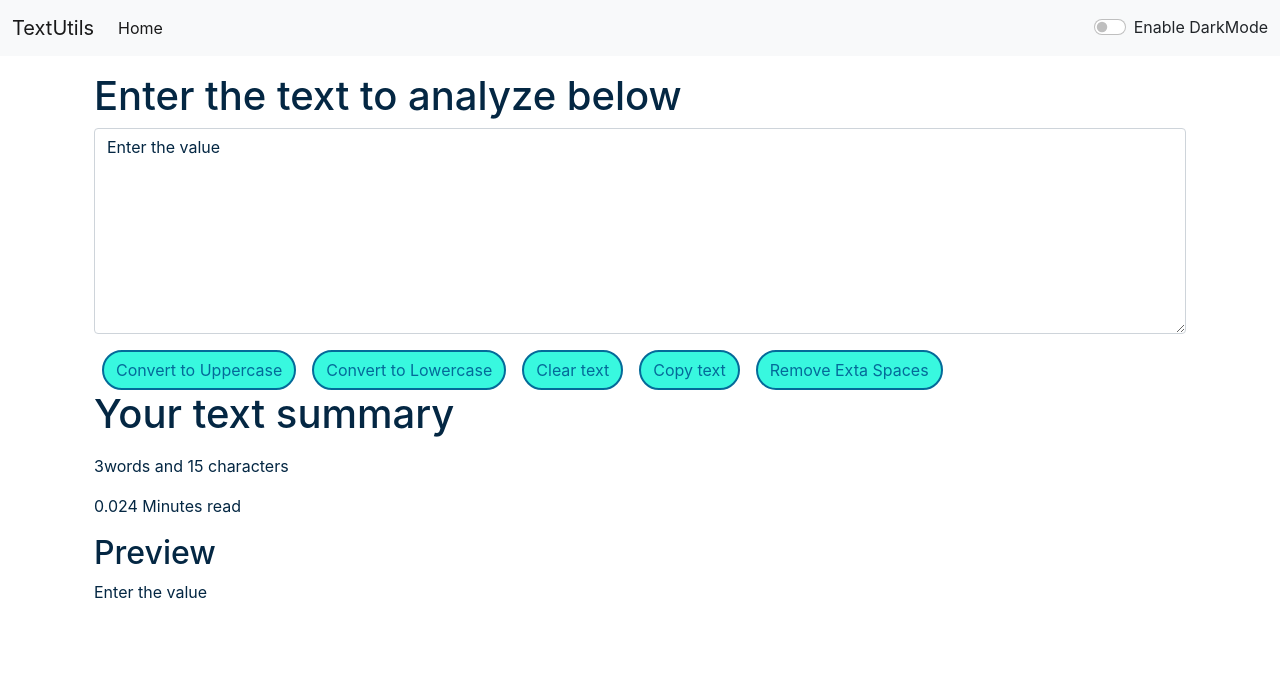
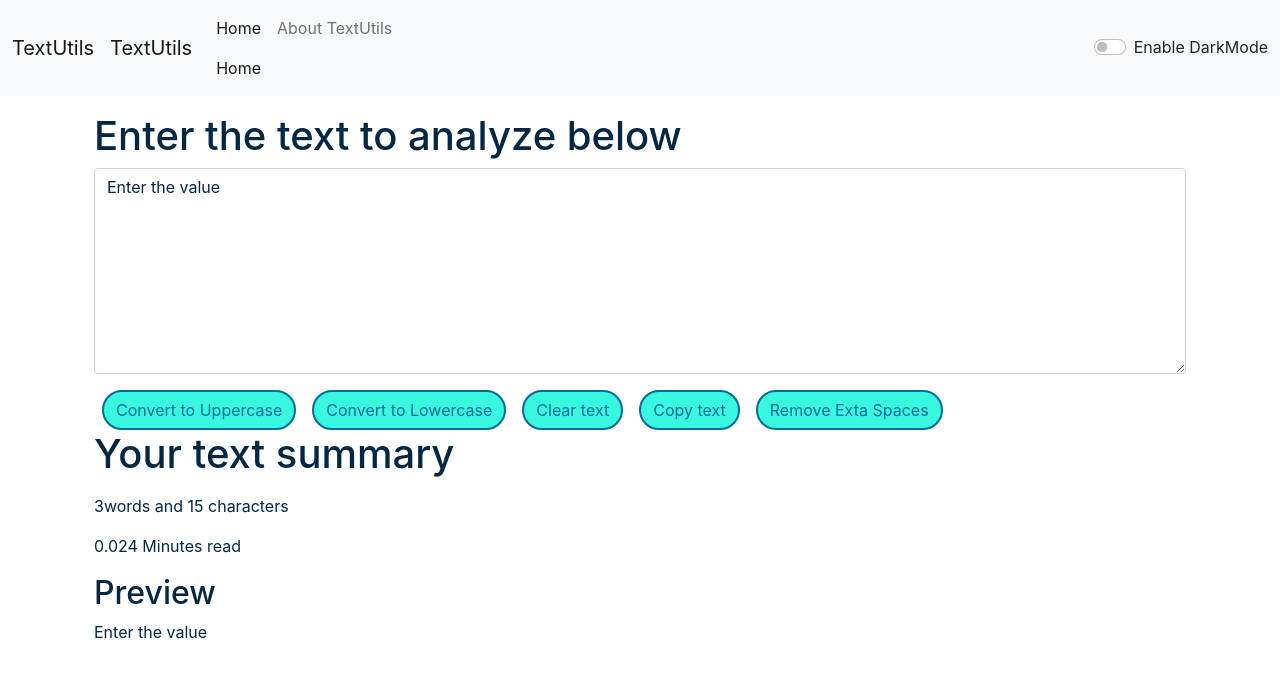
Before and after one commit to sukhvindarsingh/hosting-file, a React (Create React App) app: page / in a window 1280 px wide. Shown: the top 676 px of the page. Built offline with nearby package versions, Linux system fonts and the light colour scheme.

Commit message:
changing uploading method

```diff
--- a/package.json
+++ b/package.json
@@ -1,5 +1,4 @@
 {
-  "homepage": "https://sukhvindarsingh.github.io/hosting-file",
   "name": "hosting-file",
   "version": "0.1.0",
   "private": true,
--- a/src/App.js
+++ b/src/App.js
@@ -1,10 +1,10 @@
 import { useState } from "react";
 import "./App.css";
 import Alert from "./components/Alert";
-// import About from "./components/About";
+import About from "./components/About";
 import Navbar from "./components/Navbar";
 import TextForm from "./components/TextForm";
-// import { BrowserRouter as Router, Switch, Route} from "react-router-dom";
+import { BrowserRouter as Router, Switch, Route} from "react-router-dom";
 
 function App() {
   const [mode, setMode] = useState("light");
@@ -39,7 +39,7 @@
   };
   return (
     <>
-      {/* <Router> */}
+      <Router>
         <Navbar
           title="TextUtils"
           aboutText="About TextUtils"
@@ -49,20 +49,20 @@
 
         <Alert alert={alert} />
         <div className="container my-3">
-          {/* <Switch>
+          <Switch>
             <Route exact path="/About">
               <About />
-            </Route> */}
-            {/* <Route exact path="/"> */}
+            </Route>
+            <Route exact path="/">
               <TextForm
                 showAlert={showAlert}
                 heading="Enter the text to analyze below"
                 mode={mode}
               />
-            {/* </Route> */}
-          {/* </Switch> */}
+            </Route>
+          </Switch>
         </div>
-      {/* </Router> */}
+      </Router>
     </>
   );
 }
--- a/src/components/Navbar.js
+++ b/src/components/Navbar.js
@@ -1,6 +1,6 @@
 import React from "react";
 import PropTypes from "prop-types";
-// import { Link } from "react-router-dom";
+import { Link } from "react-router-dom";
 
 function Navbar(props) {
   return (
@@ -9,13 +9,12 @@
         className={`navbar navbar-expand-lg navbar-${props.mode} bg-${props.mode}`}
       >
         <div className="container-fluid">
-          {/*
           <Link className="navbar-brand" to="/">
             {props.title}
-          </Link> */}
-          <a className="navbar-brand" href="#">
+          </Link>
+          <Link className="navbar-brand" to="/">
             {props.title}
-          </a>
+          </Link>
           <button
             className="navbar-toggler"
             type="button"
@@ -30,17 +29,17 @@
           <div className="collapse navbar-collapse" id="navbarSupportedContent">
             <ul className="navbar-nav me-auto mb-2 mb-lg-0">
               <li className="nav-item">
-                {/* <Link className="nav-link active" aria-current="page" to="/">
+                <Link className="nav-link active" aria-current="page" to="/">
                   Home
-                </Link> */}
-                <a className="nav-link active" aria-current="page" href="#">
+                </Link>
+                <Link className="nav-link active" aria-current="page" to="/">
                   Home
-                </a>
+                </Link>
               </li>
               <li className="nav-item">
-                {/* <Link className="nav-link" to="/About">
+                <Link className="nav-link" to="/About">
                   {props.aboutText}
-                </Link> */}
+                </Link>
               </li>
             </ul>
             <div
```
